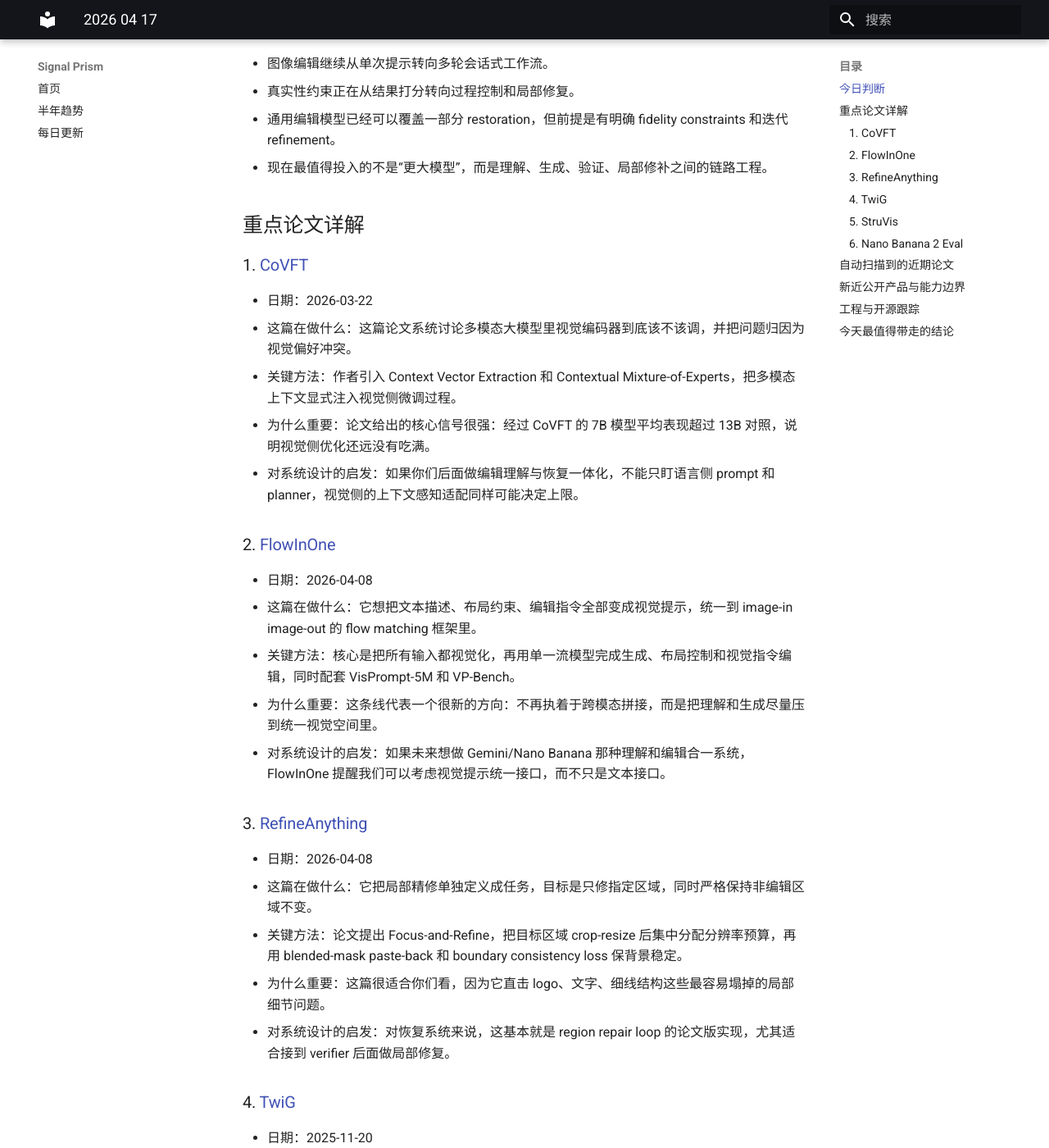
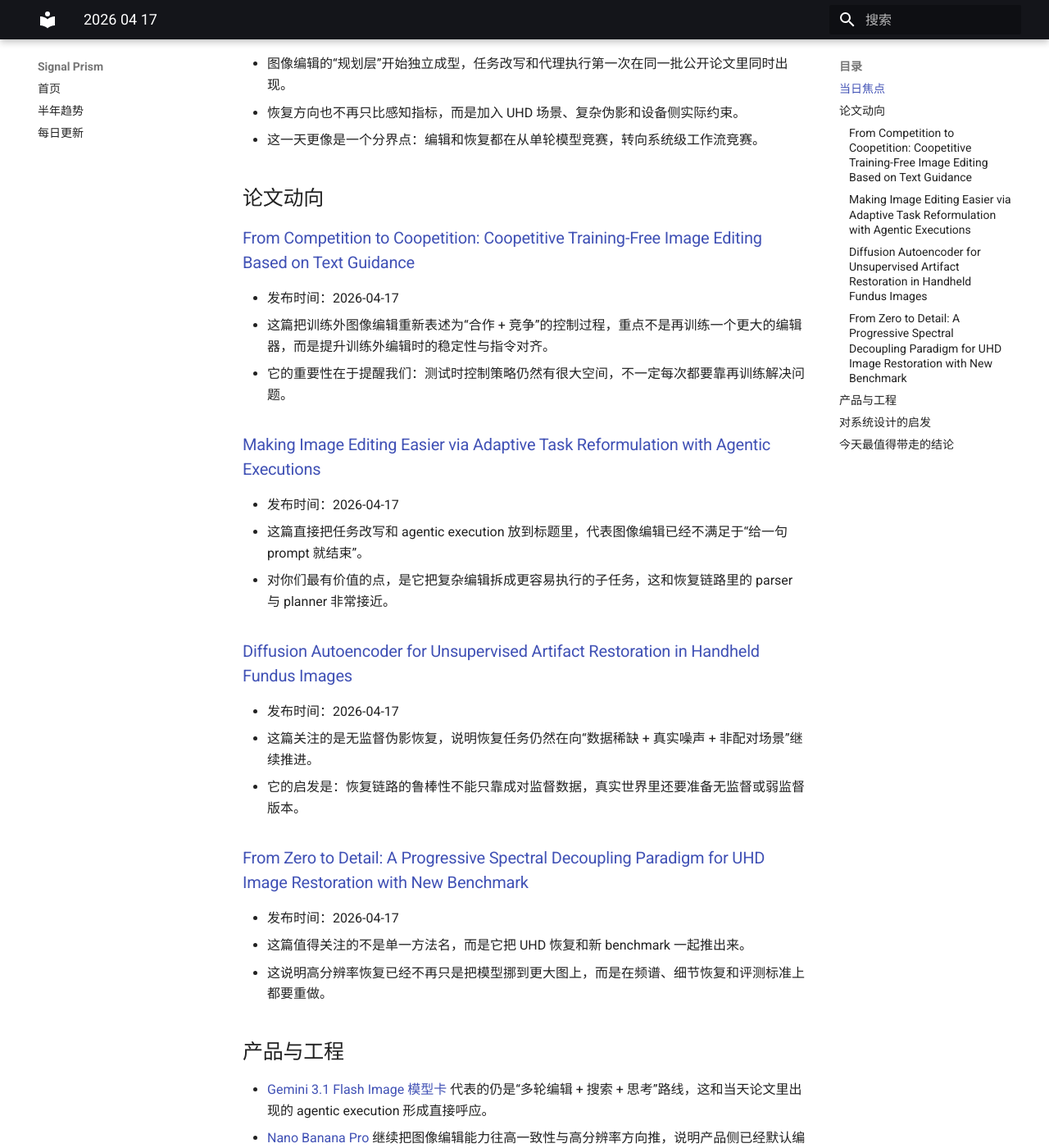
Before and after one commit to JacobLiuC/img_restoration, an MkDocs documentation site: the page built from public_docs/daily_updates/2026-04-17.md, in a window 1280 px wide and 1400 px high, scrolled down 634 px. Shown: the whole window at 82% size. Built offline with MkDocs 1.6.1 and Material for MkDocs 9.7.7, drawn with Linux system fonts in a browser that asks for light colours; some of the changed text lies outside the part shown.

Commit message:
Rewrite 2026-04-17 public brief

```diff
--- a/public_docs/daily_updates/2026-04-17.md
+++ b/public_docs/daily_updates/2026-04-17.md
@@ -1,113 +1,76 @@
 <section class="report-hero brief-hero reveal-on-scroll">
   <div class="hero-kicker">Research Brief</div>
   <h1 class="report-title">每日观察 - 2026-04-17</h1>
-  <p class="report-subtitle">围绕当天最值得关注的论文、产品与工程信号展开说明，并解释它们对图像编辑与恢复方向的意义。</p>
+  <p class="report-subtitle">这一天最明显的变化，是图像编辑开始把“任务重写、步骤规划和代理执行”放进主链路，而不再只做一次性指令响应。</p>
   <div class="report-stats">
-    <div><span>重点</span><strong>论文 / 产品 / 工程</strong></div>
-    <div><span>形式</span><strong>每日观察</strong></div>
-    <div><span>主题</span><strong>关键变化与影响</strong></div>
+    <div><span>主线</span><strong>Agentic Editing</strong></div>
+    <div><span>重点</span><strong>编辑 / 恢复 / UHD</strong></div>
+    <div><span>日期</span><strong>2026-04-17</strong></div>
   </div>
 </section>
 
 <section class="glance-strip reveal-on-scroll">
   <article class="glance-card">
-    <span>今日主线</span>
-    <strong>多轮编辑正在吃掉传统 restoration 的边界</strong>
-    <p>从 Nano Banana 2 替代 restoration 的评测，到 region refinement 和 process reasoning，系统边界正在重写。</p>
+    <span>当天变化</span>
+    <strong>编辑模型开始显式引入代理执行</strong>
+    <p>从 task reformulation 到 agentic executions，图像编辑的流程层被正式拉出来讨论。</p>
   </article>
   <article class="glance-card">
-    <span>你最该看</span>
-    <strong>CoVFT / FlowInOne / RefineAnything</strong>
-    <p>这三篇分别对应视觉微调上限、理解生成统一接口和局部精修闭环。</p>
+    <span>最值得看</span>
+    <strong>Coopetition / Reformulation / UHD Restoration</strong>
+    <p>这一天的新论文同时覆盖了训练外编辑、代理式任务改写，以及超高分辨率恢复的新 benchmark。</p>
   </article>
   <article class="glance-card">
-    <span>今天的判断</span>
-    <strong>更强的不只是模型，而是链路</strong>
-    <p>真正拉开差距的是 parser、planner、verifier 和 region repair loop 的协同，而不是单一模型大小。</p>
+    <span>当天判断</span>
+    <strong>从“会改图”转向“会拆任务”</strong>
+    <p>系统差异开始体现在如何改写问题、如何分步执行，而不只是最终图像是否更锐。</p>
   </article>
 </section>
 
-## 今日判断
+## 当日焦点
 
-- 图像编辑继续从单次提示转向多轮会话式工作流。
-- 真实性约束正在从结果打分转向过程控制和局部修复。
-- 通用编辑模型已经可以覆盖一部分 restoration，但前提是有明确 fidelity constraints 和迭代 refinement。
-- 现在最值得投入的不是“更大模型”，而是理解、生成、验证、局部修补之间的链路工程。
+- 图像编辑的“规划层”开始独立成型，任务改写和代理执行第一次在同一批公开论文里同时出现。
+- 恢复方向也不再只比感知指标，而是加入 UHD 场景、复杂伪影和设备侧实际约束。
+- 这一天更像是一个分界点：编辑和恢复都在从单轮模型竞赛，转向系统级工作流竞赛。
 
-## 重点论文详解
+## 论文动向
 
-### 1. [CoVFT](https://arxiv.org/abs/2603.21077)
+### [From Competition to Coopetition: Coopetitive Training-Free Image Editing Based on Text Guidance](https://arxiv.org/abs/2604.15948v1)
 
-- 日期：2026-03-22
-- 这篇在做什么：这篇论文系统讨论多模态大模型里视觉编码器到底该不该调，并把问题归因为视觉偏好冲突。
-- 关键方法：作者引入 Context Vector Extraction 和 Contextual Mixture-of-Experts，把多模态上下文显式注入视觉侧微调过程。
-- 为什么重要：论文给出的核心信号很强：经过 CoVFT 的 7B 模型平均表现超过 13B 对照，说明视觉侧优化还远没有吃满。
-- 对系统设计的启发：如果你们后面做编辑理解与恢复一体化，不能只盯语言侧 prompt 和 planner，视觉侧的上下文感知适配同样可能决定上限。
+- 发布时间：2026-04-17
+- 这篇把训练外图像编辑重新表述为“合作 + 竞争”的控制过程，重点不是再训练一个更大的编辑器，而是提升训练外编辑时的稳定性与指令对齐。
+- 它的重要性在于提醒我们：测试时控制策略仍然有很大空间，不一定每次都要靠再训练解决问题。
 
-### 2. [FlowInOne](https://arxiv.org/abs/2604.06757)
+### [Making Image Editing Easier via Adaptive Task Reformulation with Agentic Executions](https://arxiv.org/abs/2604.15917v1)
 
-- 日期：2026-04-08
-- 这篇在做什么：它想把文本描述、布局约束、编辑指令全部变成视觉提示，统一到 image-in image-out 的 flow matching 框架里。
-- 关键方法：核心是把所有输入都视觉化，再用单一流模型完成生成、布局控制和视觉指令编辑，同时配套 VisPrompt-5M 和 VP-Bench。
-- 为什么重要：这条线代表一个很新的方向：不再执着于跨模态拼接，而是把理解和生成尽量压到统一视觉空间里。
-- 对系统设计的启发：如果未来想做 Gemini/Nano Banana 那种理解和编辑合一系统，FlowInOne 提醒我们可以考虑视觉提示统一接口，而不只是文本接口。
+- 发布时间：2026-04-17
+- 这篇直接把任务改写和 agentic execution 放到标题里，代表图像编辑已经不满足于“给一句 prompt 就结束”。
+- 对你们最有价值的点，是它把复杂编辑拆成更容易执行的子任务，这和恢复链路里的 parser 与 planner 非常接近。
 
-### 3. [RefineAnything](https://arxiv.org/abs/2604.06870)
+### [Diffusion Autoencoder for Unsupervised Artifact Restoration in Handheld Fundus Images](https://arxiv.org/abs/2604.15723v1)
 
-- 日期：2026-04-08
-- 这篇在做什么：它把局部精修单独定义成任务，目标是只修指定区域，同时严格保持非编辑区域不变。
-- 关键方法：论文提出 Focus-and-Refine，把目标区域 crop-resize 后集中分配分辨率预算，再用 blended-mask paste-back 和 boundary consistency loss 保背景稳定。
-- 为什么重要：这篇很适合你们看，因为它直击 logo、文字、细线结构这些最容易塌掉的局部细节问题。
-- 对系统设计的启发：对恢复系统来说，这基本就是 region repair loop 的论文版实现，尤其适合接到 verifier 后面做局部修复。
+- 发布时间：2026-04-17
+- 这篇关注的是无监督伪影恢复，说明恢复任务仍然在向“数据稀缺 + 真实噪声 + 非配对场景”继续推进。
+- 它的启发是：恢复链路的鲁棒性不能只靠成对监督数据，真实世界里还要准备无监督或弱监督版本。
 
-### 4. [TwiG](https://arxiv.org/abs/2511.16671)
+### [From Zero to Detail: A Progressive Spectral Decoupling Paradigm for UHD Image Restoration with New Benchmark](https://arxiv.org/abs/2604.15654v1)
 
-- 日期：2025-11-20
-- 这篇在做什么：这篇就是你说的“边画边想”代表作，它不是生成前想完，也不是生成后再修，而是在生成过程中持续插入推理。
-- 关键方法：作者让文本推理与视觉生成交错进行，在生成局部区域前给出后续指导，同时对已经合成的区域进行反思。
-- 为什么重要：这条路对 agentic editing 很关键，因为它意味着 planning、generation、reflection 可以在同一条链里滚动发生。
-- 对系统设计的启发：如果你们要超过 Nano Banana，最值得学的不是单次提示增强，而是把 reasoning 嵌进生成过程本身。
+- 发布时间：2026-04-17
+- 这篇值得关注的不是单一方法名，而是它把 UHD 恢复和新 benchmark 一起推出来。
+- 这说明高分辨率恢复已经不再只是把模型挪到更大图上，而是在频谱、细节恢复和评测标准上都要重做。
 
-### 5. [StruVis](https://arxiv.org/abs/2603.06032)
+## 产品与工程
 
-- 日期：2026-03-06
-- 这篇在做什么：这篇走的是另一条“边想边画”路线：不直接生成中间图，而是先生成结构化视觉表示来帮助推理。
-- 关键方法：它用 structured vision 作为中间 reasoning state，让 MLLM 在纯文本推理里也能感知视觉结构。
-- 为什么重要：这代表另一种更省算力的路线，不一定非要真的出中间图，也可以先出结构化视觉草图。
-- 对系统设计的启发：如果你们担心多轮生成太贵，可以把显式中间图换成结构化中间状态，先做 cheap planning 再做 expensive rendering。
+- [Gemini 3.1 Flash Image 模型卡](https://deepmind.google/models/model-cards/gemini-3-1-flash-image/) 代表的仍是“多轮编辑 + 搜索 + 思考”路线，这和当天论文里出现的 agentic execution 形成直接呼应。
+- [Nano Banana Pro](https://blog.google/technology/ai/nano-banana-pro/) 继续把图像编辑能力往高一致性与高分辨率方向推，说明产品侧已经默认编辑系统必须兼顾生成能力和稳定控制。
+- [Qwen-Image-Edit-2511](https://huggingface.co/Qwen/Qwen-Image-Edit-2511) 和 [StepFun 模型页](https://huggingface.co/stepfun-ai/models) 这条线则继续强化一致性、漂移控制和几何推理。
 
-### 6. [Nano Banana 2 Eval](https://arxiv.org/abs/2604.03061)
+## 对系统设计的启发
 
-- 日期：2026-04-03
-- 这篇在做什么：这篇论文正面回答通用图像编辑模型能不能替代传统 restoration，它直接拿 Nano Banana 2 做系统评测。
-- 关键方法：论文强调 concise prompt 加 fidelity constraints 的重要性，并在多类退化、多种场景下和传统 restoration 方法对比。
-- 为什么重要：结论很直接：在 full-reference 指标上表现非常强，感知质量也有竞争力，但对 prompt 很敏感，而且常常需要迭代 refinement。
-- 对系统设计的启发：这基本证明了“编辑大模型 + 指令 + 迭代控制”能吃到 restoration 的一大块空间，但也说明 verifier、prompt parser 和 refinement loop 不能省。
-
-## 自动扫描到的近期论文
-
-- `复杂指令图像编辑`：[MCIE: Multimodal LLM-Driven Complex Instruction Image Editing with Spatial Guidance](https://arxiv.org/abs/2602.07993v1)（2026-02-08）
-- `真实图像超分`：[FRAMER: Frequency-Aligned Self-Distillation with Adaptive Modulation Leveraging Diffusion Priors for Real-World Image Super-Resolution](https://arxiv.org/abs/2512.01390v3)（2025-12-01）
-- `推理增强图像编辑`：[ReasonEdit: Towards Reasoning-Enhanced Image Editing Models](https://arxiv.org/abs/2511.22625v2)（2025-11-27）
-
-## 新近公开产品与能力边界
-
-- [`StepFun 模型页`](https://huggingface.co/stepfun-ai/models)：一致性、集成化与复杂编辑控制仍在持续演进。
-- [`Qwen-Image-2512`](https://huggingface.co/Qwen/Qwen-Image-2512)：更真实的人像、自然细节与文本渲染继续被强化。
-- [`Qwen-Image-Edit-2511`](https://huggingface.co/Qwen/Qwen-Image-Edit-2511)：角色一致性、漂移控制与几何推理仍在持续增强。
-- [`Nano Banana Pro`](https://blog.google/technology/ai/nano-banana-pro/)：公开方向继续把图像能力推向更强推理、更高分辨率输出与一致性控制。
-
-## 工程与开源跟踪
-
-- [`cswry/OSEDiff`](https://github.com/cswry/OSEDiff)：近期无公开 release
-- [`Adam-duan/DiT4SR`](https://github.com/Adam-duan/DiT4SR)：近期无公开 release
-- [`QwenLM/Qwen-Image`](https://github.com/QwenLM/Qwen-Image)：近期无公开 release
-- [`stepfun-ai/Step1X-Edit`](https://github.com/stepfun-ai/Step1X-Edit)：近期无公开 release
+1. parser 不该只产出一句描述，而应该生成一个可执行的子任务序列。
+2. planner 不该只选一个 prompt，而要负责“原问题如何改写成更容易执行的问题”。
+3. verifier 不能只在最后打分，应该参与中间步骤的重试与回退。
 
 ## 今天最值得带走的结论
 
-1. `CoVFT` 说明视觉侧 fine-tuning 依然有巨大空间，而且小模型未必天生输给更大模型。
-2. `FlowInOne` 说明未来的编辑系统可能走向统一视觉接口，而不只是文本指令接口。
-3. `RefineAnything` 说明 region-specific refinement 会成为 verifier 之后的标准后处理模块。
-4. `TwiG / StruVis` 说明 reasoning 可以嵌入生成过程，形成真正的边画边想。
-5. `Nano Banana 2 Eval` 说明通用编辑模型确实开始替代传统 restoration，但还离不开 prompt parser、保真约束和迭代闭环。
+4 月 17 日最重要的信号，不是又出现了一个更大的编辑模型，而是图像编辑正式开始把 `task reformulation + agentic execution` 当成核心能力来做。这对恢复系统的意义很直接：下一阶段真正拉开差距的，不是谁更会生成，而是谁更会拆任务、做判断并控制步骤。
```
